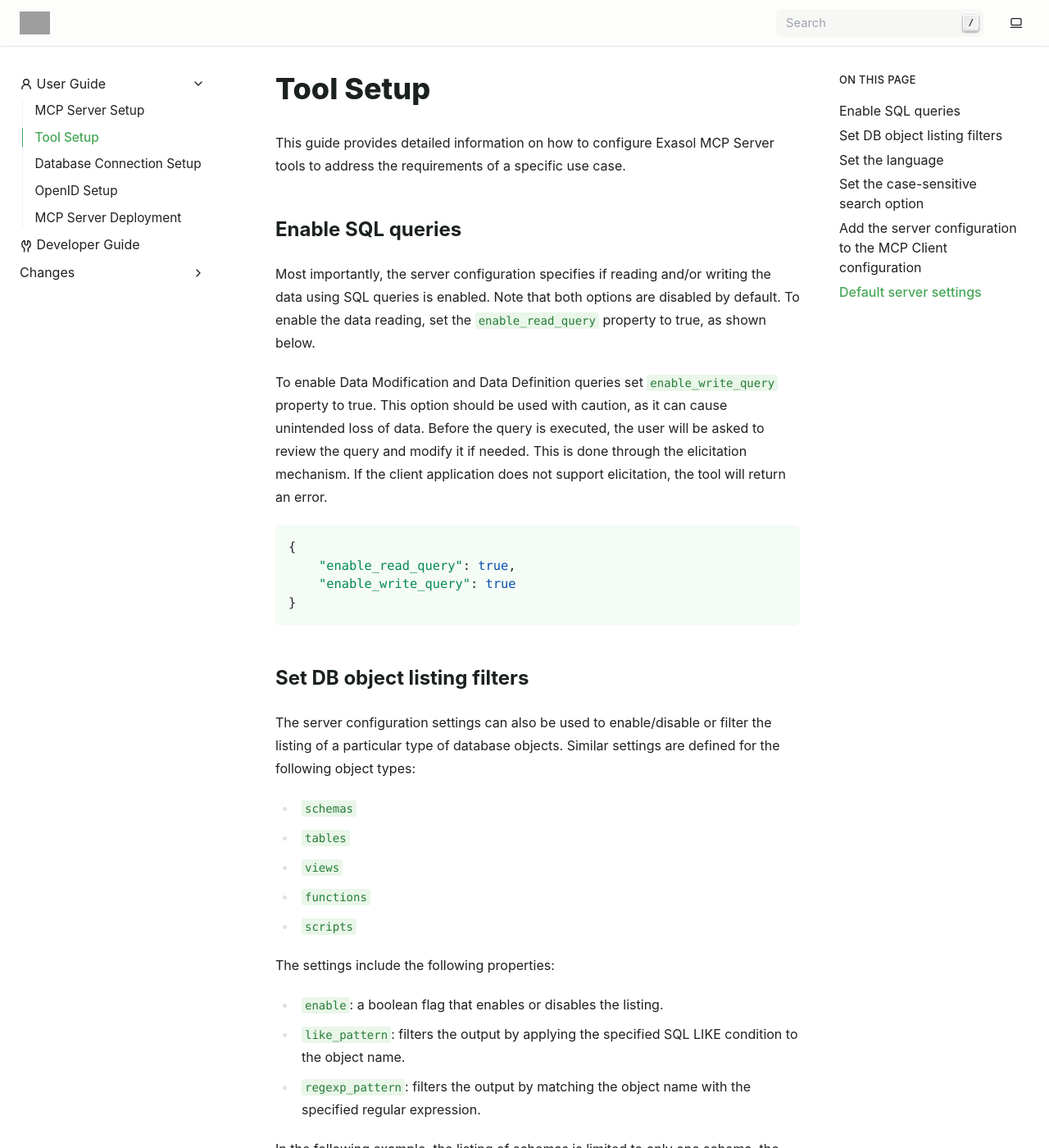
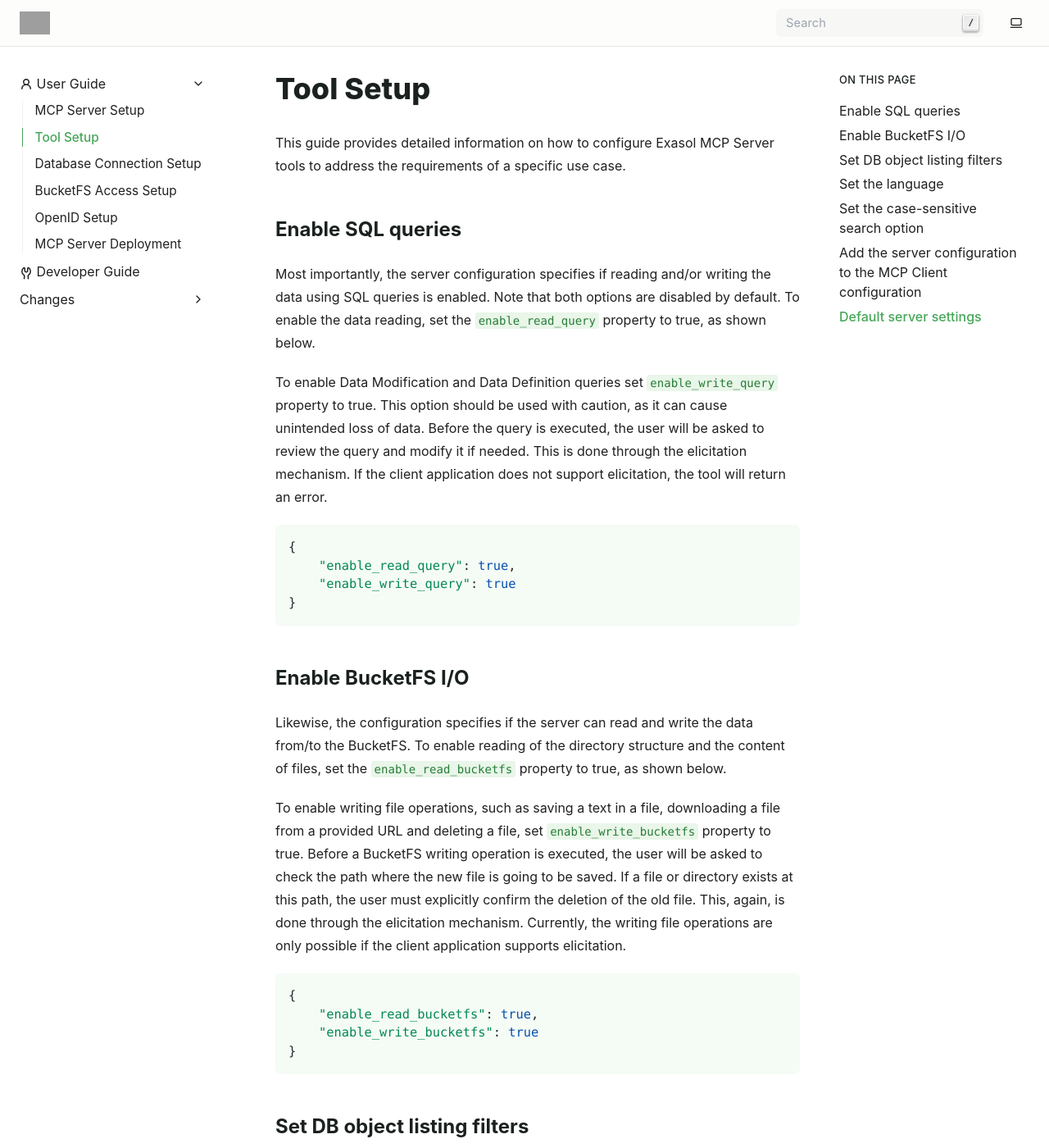
Before and after one commit to exasol/mcp-server, a Sphinx documentation site: the page built from doc/user_guide/tool_setup.rst, in a window 1280 px wide and 1400 px high. Shown: the whole window at 82% size. Built offline with Sphinx 7.4.7, drawn with Linux system fonts in a browser that asks for light colours; grey boxes are pictures that could not be loaded.

Commit message:
#129: Update the User Guide with information about BucketFS support

```diff
--- a/doc/user_guide/server_setup.rst
+++ b/doc/user_guide/server_setup.rst
@@ -28,12 +28,13 @@
 The ``env`` section of this file lists the environment variables that will be created in
 the environment where the MCP Server is going to run.
 
-The environment variables can be divided into three groups. These groups are described in
+The environment variables can be divided into four groups. These groups are described in
 separate sections of the User Guide. The last section is concerned about deployment
 of the MCP Server as an HTTP Server.
 
 * :doc:`open_id_setup`
 * :doc:`db_connection_setup`
+* :doc:`bucketfs_setup`
 * :doc:`tool_setup`
 * :doc:`deployment`
 
--- a/doc/user_guide/tool_setup.rst
+++ b/doc/user_guide/tool_setup.rst
@@ -22,6 +22,28 @@
     {
         "enable_read_query": true,
         "enable_write_query": true
+    }
+
+Enable BucketFS I/O
+--------------------
+
+Likewise, the configuration specifies if the server can read and write the data from/to
+the BucketFS. To enable reading of the directory structure and the content of files, set the
+``enable_read_bucketfs`` property to true, as shown below.
+
+To enable writing file operations, such as saving a text in a file, downloading a file from
+a provided URL and deleting a file, set ``enable_write_bucketfs`` property to true. Before a
+BucketFS writing operation is executed, the user will be asked to check the path where the new
+file is going to be saved. If a file or directory exists at this path, the user must explicitly
+confirm the deletion of the old file. This, again, is done through the elicitation mechanism.
+Currently, the writing file operations are only possible if the client application supports
+elicitation.
+
+.. code-block:: json
+
+    {
+        "enable_read_bucketfs": true,
+        "enable_write_bucketfs": true
     }
 
 Set DB object listing filters
--- a/doc/user_guide/user_guide.rst
+++ b/doc/user_guide/user_guide.rst
@@ -9,5 +9,6 @@
     server_setup
     tool_setup
     db_connection_setup
+    bucketfs_setup
     open_id_setup
     deployment
```
Also changed, not shown: doc/changes/unreleased.md (+4 -0 lines), doc/user_guide/bucketfs_setup.rst (added, +37 -0 lines).
